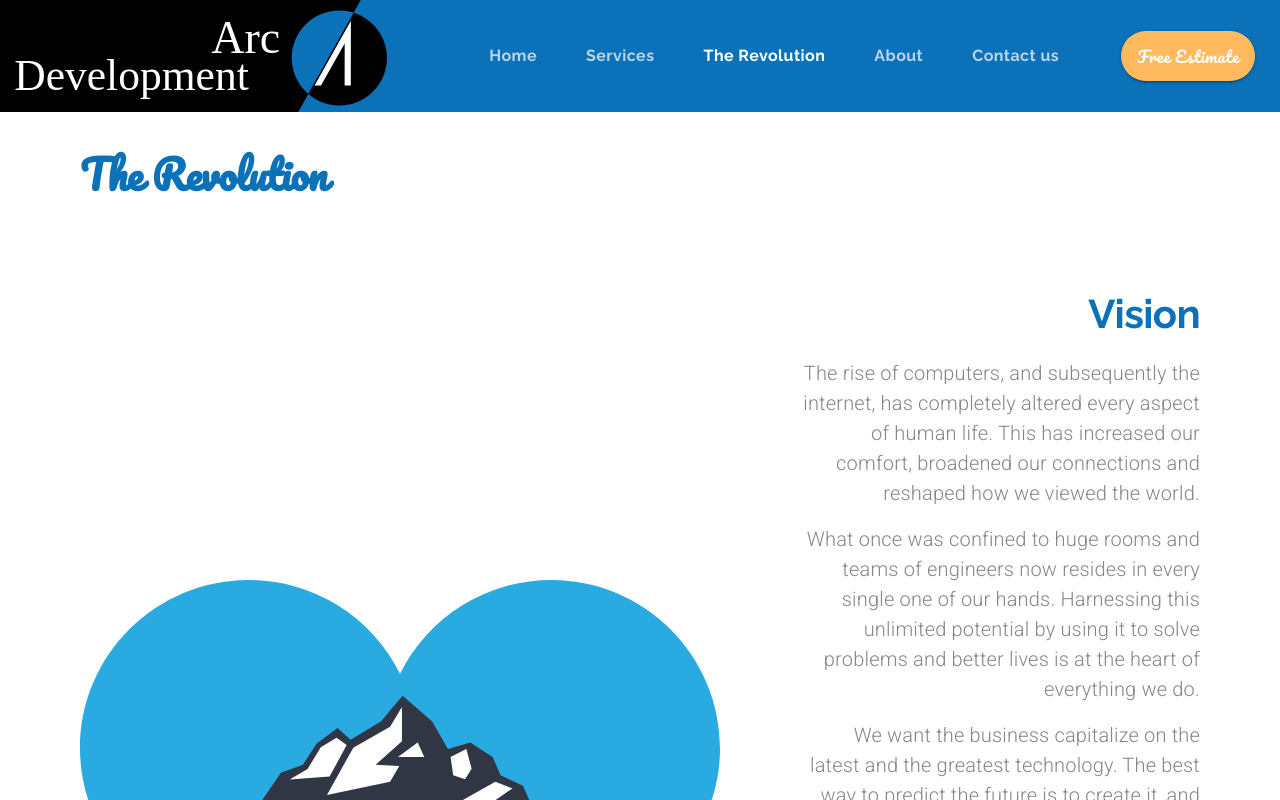
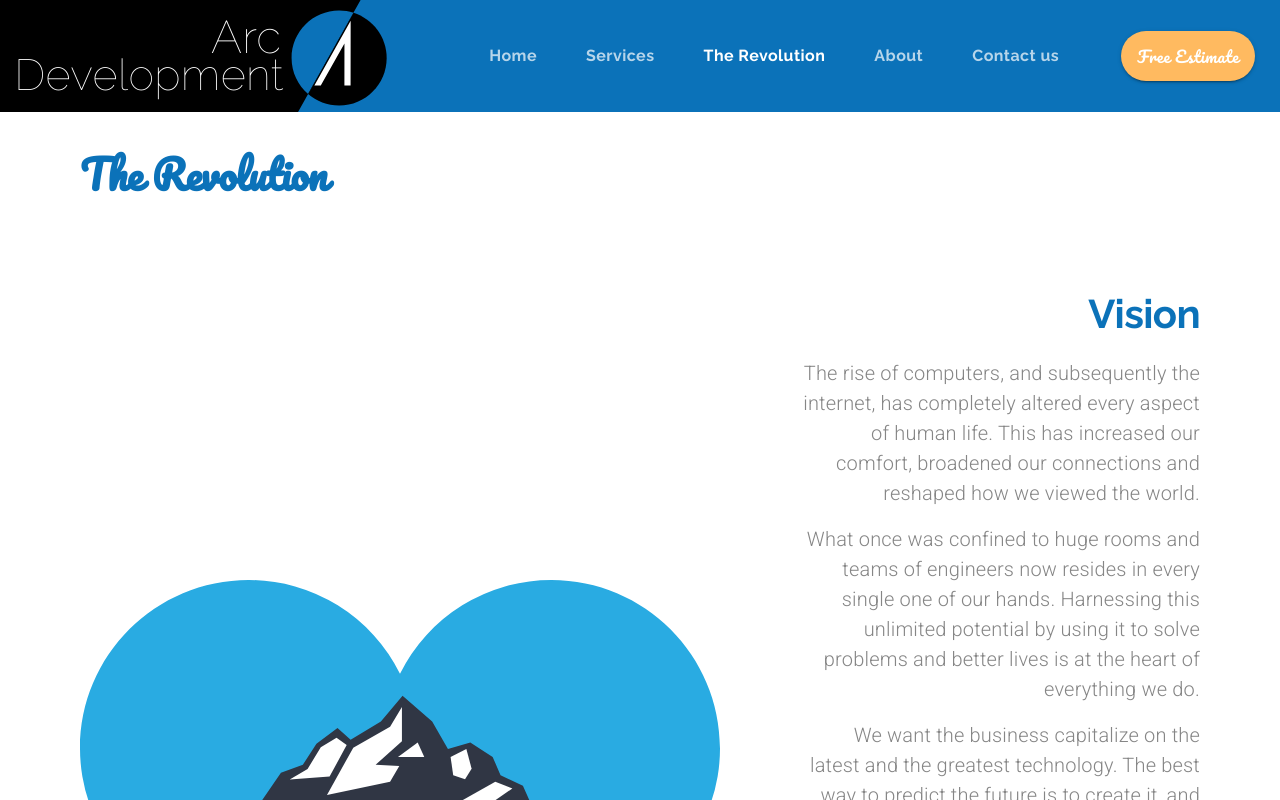
Before and after one commit to fir0j/arc-developent-with-nextjs, a Next.js app: page /revolution in a window 1280 px wide. Shown: the top 800 px of the page. Built offline with nearby package versions, Linux system fonts and the light colour scheme.

Commit message:
corrected tab link

```diff
--- a/pages/mobileapps.js
+++ b/pages/mobileapps.js
@@ -171,7 +171,7 @@
         </Grid>
 
         <Grid item md>
-          <Lottie options={defaultOptions} style={{ maxWidth: "20em" }} />
+          <Lottie options={defaultOptions} style={{ maxWidth: matchesMD ? "15em":"20em", height: matchesMD ? "20em":undefined }} />
         </Grid>
 
         <Grid item container direction="column" md>
@@ -207,7 +207,7 @@
         container
         justify="center"
         direction={matchesMD ? "column" : "row"}
-        style={{ marginBottom: "15em" }}
+        style={{ marginBottom: "15em", display:matchesMD ? "grid":undefined }}
         className={classes.rowContainer}
       >
         <Grid item container direction="column" md alignItems="center">
--- a/pages/revolution.js
+++ b/pages/revolution.js
@@ -7,6 +7,7 @@
 import useMediaQuery from "@material-ui/core/useMediaQuery";
 import technologyAnimation from "../src/animations/technologyAnimation/data.json";
 
+import CallToAction from "../src/ui/CallToAction";
 
 const useStyles = makeStyles((theme) => ({
   rowContainer: {
@@ -431,7 +432,7 @@
           </Grid>
         </Grid>
         <Grid item lg style={{ alignSelf: "center" }}>
-          <img src="/assets/reviewIcon.svg" alt="magnifying glass" width="100%" />
+          <img src="/assets/reviewIcon.svg" alt="magnifying glass" width="100%" style={{maxWidth:"40em"}}/>
         </Grid>
       </Grid>
       {/* --- */}
@@ -543,7 +544,7 @@
           </Grid>
         </Grid>
         <Grid item lg style={{ alignSelf: "center" }}>
-          <img src="/assets/reviewIcon.svg" alt="magnifying glass" width="100%" />
+          <img src="/assets/reviewIcon.svg" alt="magnifying glass" width="100%" style={{maxWidth:"40em"}} />
         </Grid>
       </Grid>
       {/* --- */}
@@ -850,6 +851,9 @@
           <img src="/assets/iterateIcon.svg" alt="falling dominoes" width="100%" />
         </Grid>
       </Grid>
+      <Grid item>
+        <CallToAction setValue={setValue} />
+      </Grid>
       {/* --- */}
     </Grid>
   );
--- a/pages/websites.js
+++ b/pages/websites.js
@@ -252,6 +252,7 @@
         className={classes.rowContainer}
         alignItems="center"
         justify="flex-end"
+        style={{marginBottom: "15em" }}
       >
         <Grid item>
           <Grid container direction="column">
--- a/src/ui/Footer.jsx
+++ b/src/ui/Footer.jsx
@@ -74,6 +74,7 @@
               <Grid
                 item
                 className={classes.link}
+                style={{ textDecoration: "none" }}
                 component={Link}
                 href="/"
                 onClick={() => setValue(0)}
@@ -87,6 +88,7 @@
               <Grid
                 item
                 className={classes.link}
+                style={{ textDecoration: "none" }}
                 component={Link}
                 href="/services"
                 onClick={() => {
@@ -99,6 +101,7 @@
               <Grid
                 item
                 className={classes.link}
+                style={{ textDecoration: "none" }}
                 component={Link}
                 href="/customsoftware"
                 onClick={() => {
@@ -111,6 +114,7 @@
               <Grid
                 item
                 className={classes.link}
+                style={{ textDecoration: "none" }}
                 component={Link}
                 href="/mobileapps"
                 onClick={() => {
@@ -123,6 +127,7 @@
               <Grid
                 item
                 className={classes.link}
+                style={{ textDecoration: "none" }}
                 component={Link}
                 href="/websites"
                 onClick={() => {
@@ -139,6 +144,7 @@
               <Grid
                 item
                 className={classes.link}
+                style={{ textDecoration: "none" }}
                 component={Link}
                 href="/revolution"
                 onClick={() => setValue(2)}
@@ -148,6 +154,7 @@
               <Grid
                 item
                 className={classes.link}
+                style={{ textDecoration: "none" }}
                 component={Link}
                 href="/revolution"
                 onClick={() => setValue(2)}
@@ -157,6 +164,7 @@
               <Grid
                 item
                 className={classes.link}
+                style={{ textDecoration: "none" }}
                 component={Link}
                 href="/revolution"
                 onClick={() => setValue(2)}
@@ -166,6 +174,7 @@
               <Grid
                 item
                 className={classes.link}
+                style={{ textDecoration: "none" }}
                 component={Link}
                 href="/revolution"
                 onClick={() => setValue(2)}
@@ -180,6 +189,7 @@
               <Grid
                 item
                 className={classes.link}
+                style={{ textDecoration: "none" }}
                 component={Link}
                 href="/about"
                 onClick={() => setValue(3)}
@@ -189,6 +199,7 @@
               <Grid
                 item
                 className={classes.link}
+                style={{ textDecoration: "none" }}
                 component={Link}
                 href="/about"
                 onClick={() => setValue(3)}
@@ -198,6 +209,7 @@
               <Grid
                 item
                 className={classes.link}
+                style={{ textDecoration: "none" }}
                 component={Link}
                 href="/about"
                 onClick={() => setValue(3)}
@@ -211,6 +223,7 @@
               <Grid
                 item
                 className={classes.link}
+                style={{ textDecoration: "none" }}
                 component={Link}
                 href="/contact"
                 onClick={() => setValue(4)}
--- a/src/ui/Header.jsx
+++ b/src/ui/Header.jsx
@@ -47,6 +47,7 @@
   },
   logo: {
     height: "8em",
+    textTransform: "none",
     [theme.breakpoints.down("md")]: {
       height: "7em",
     },
@@ -291,6 +292,7 @@
             aria-owns={route.ariaOwns}
             aria-haspopup={route.ariaPopup}
             onMouseOver={route.mouseOver}
+            style={{ textDecoration: "none" }}
           />
         ))}
 
@@ -503,14 +505,64 @@
               component={Link}
               href="/"
               className={classes.logoContainer}
+              style={{ textDecoration: "none" }}
               onClick={() => setValue(0)}
               disableRipple
             >
-              <img
+              <svg
+                className={classes.logo}
+                id="Layer_3"
+                xmlns="http://www.w3.org/2000/svg"
+                viewBox="0 0 480 139"
+              >
+                <style>{`.st0{fill:none}.st1{fill:#fff}.st2{font-family:Raleway; font-weight: 300;}.st6{fill:none;stroke:#000;stroke-width:3;stroke-miterlimit:10}`}</style>
+                <path d="M448.07-1l-9.62 17.24-8.36 14.96L369.93 139H-1V-1z" />
+                <path className="st0" d="M-1 139h479.92v.01H-1z" />
+                <text
+                  transform="translate(261.994 65.233)"
+                  className="st1 st2"
+                  fontSize="57"
+                >
+                  Arc
+                </text>
+                <text
+                  transform="translate(17.692 112.015)"
+                  className="st1 st2"
+                  fontSize="54"
+                >
+                  Development
+                </text>
+                <path
+                  className="st0"
+                  d="M382.44 116.43l47.65-85.23 8.36-14.96M369.83 139l-.01.01L362 153"
+                />
+                <path
+                  d="M438.76 15.76l-56.42 100.91c-12.52-10.83-20.45-26.82-20.45-44.67 0-32.58 26.42-59 59-59 6.23 0 12.24.97 17.87 2.76z"
+                  fill="#0b72b9"
+                />
+                <path d="M479.89 72c0 32.58-26.42 59-59 59-14.73 0-28.21-5.4-38.55-14.33l56.42-100.91c23.85 7.57 41.13 29.89 41.13 56.24z" />
+                <g id="Group_186" transform="translate(30.153 11.413)">
+                  <g id="Group_185">
+                    <g id="Words">
+                      <path
+                        id="Path_59"
+                        className="st1"
+                        d="M405.05 14.4l-.09 80.38-7.67-.01.06-52.25-29.4 52.21-7.94-.01 45.04-80.32z"
+                      />
+                    </g>
+                  </g>
+                </g>
+                <path
+                  className="st0"
+                  d="M457-17l-8.93 16-9.62 17.24-8.36 14.96L369.93 139l-.01.01L361 155"
+                />
+              </svg>
+              {/* safari and firefox doesn't render text tag inside img tag correctly */}
+              {/* <img
                 alt="company logo"
                 src="/assets/logo.svg"
                 className={classes.logo}
-              />
+              /> */}
             </Button>
             <Hidden lgUp>{drawer}</Hidden>
             <Hidden mdDown>{tabs}</Hidden>
```
Also changed, not shown: pages/customsoftwares.js (+5 -5 lines).
